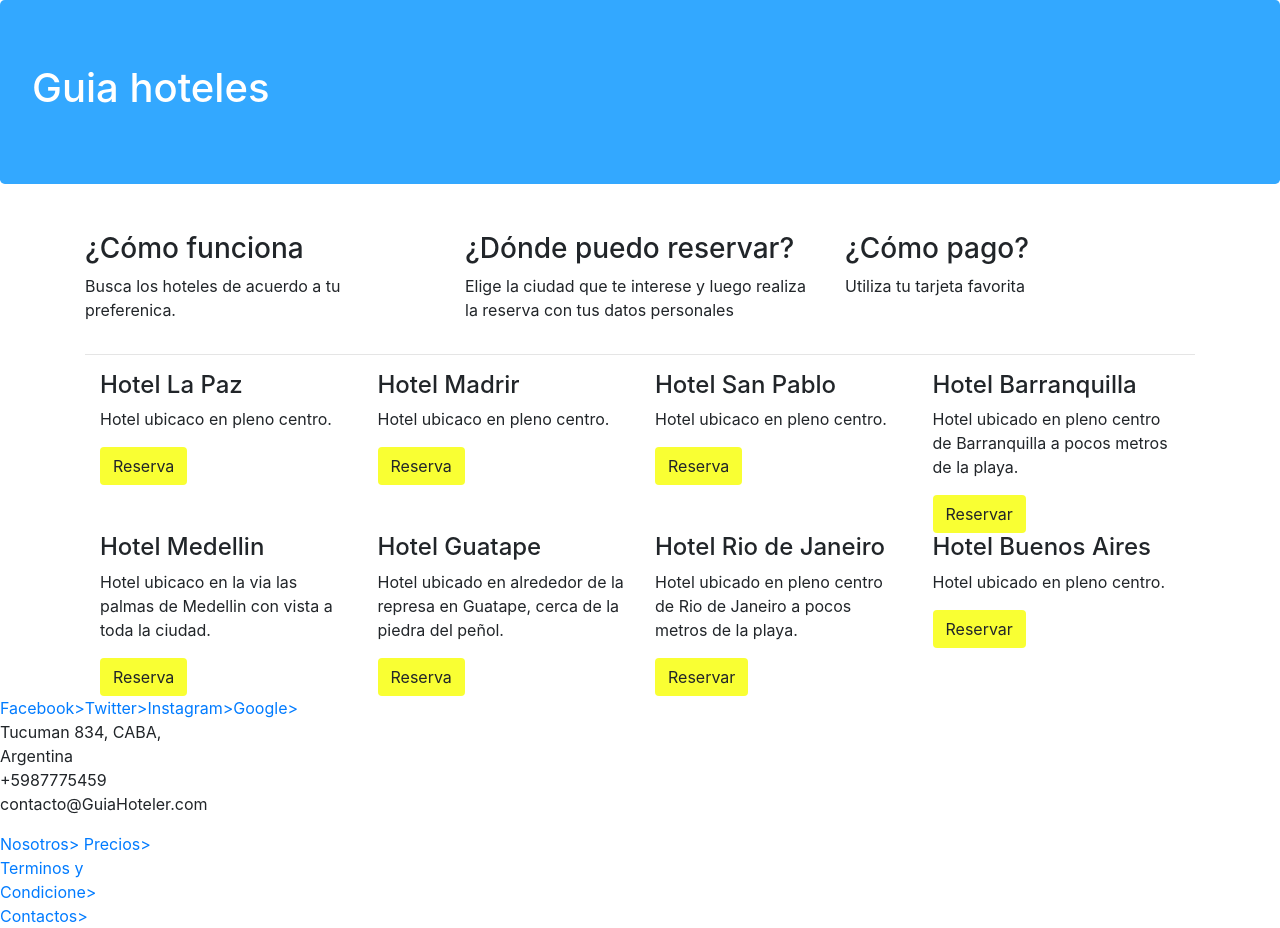
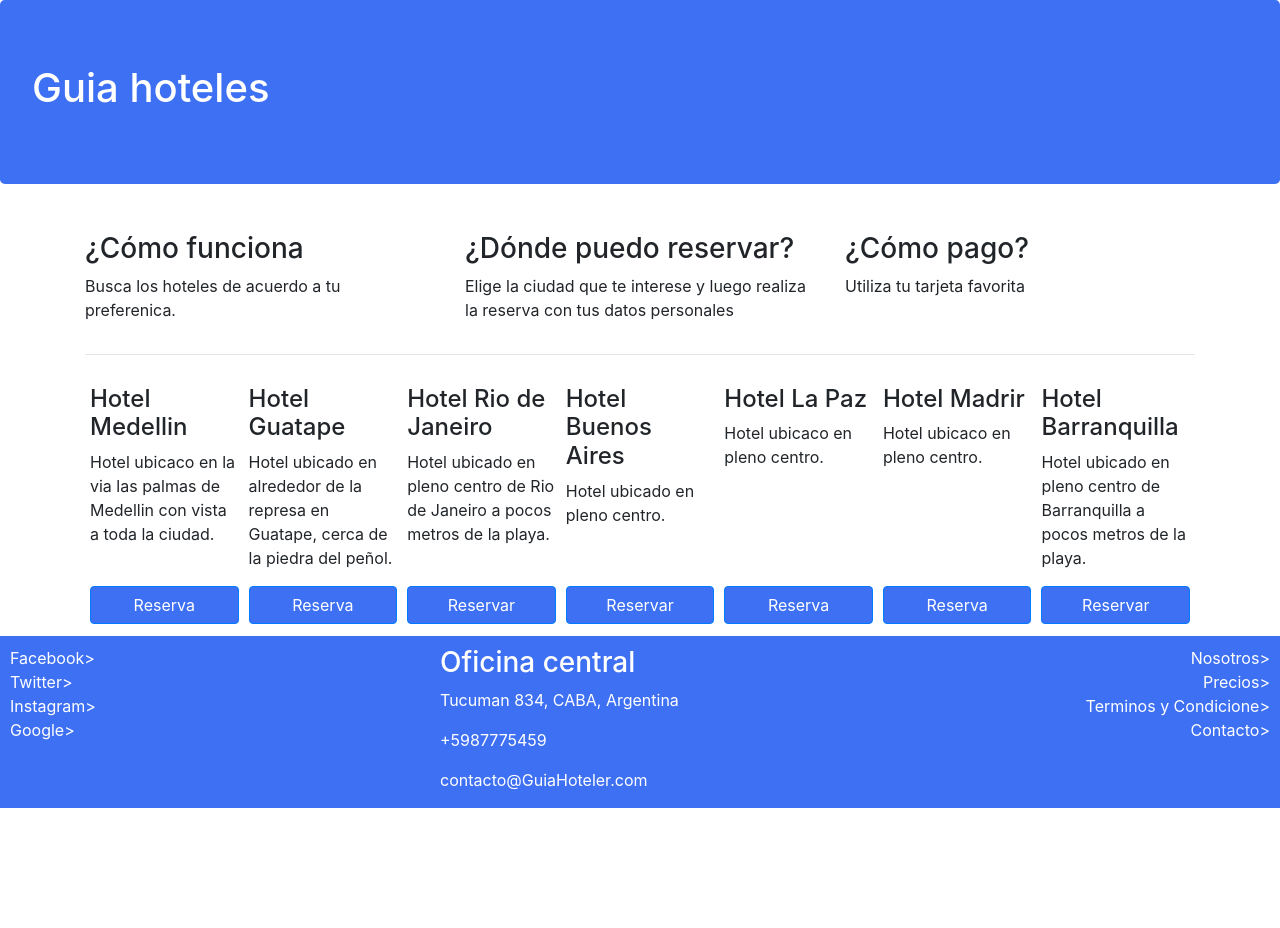
Before and after one commit to FranklinZ12/FirstWeb-with-Bootstrap, a website: page index.html in a window 1280 px wide. After the commit the page ends 808 px from the top, so only its background shows below. Drawn offline with nearby package versions, Linux system fonts and the light colour scheme.

Commit message:
se agregaron estilos con flex  y footer

```diff
--- a/css/Main.css
+++ b/css/Main.css
@@ -1,15 +1,27 @@
 .jumbotron{
-	background-color: rgb(51, 168, 255);
+	background-color: rgb(62, 112, 243);
 	color:white;
 }
 
 .btn{
-	background-color: rgb(249, 255, 51);
+	background-color: rgb(62, 112, 243);
+	color: rgb(255, 255, 255);
 }
 
-.footer{
+footer{
 	padding: 10px 10px 0 10px;
-	background-color: yellow;
+	background-color: rgb(62, 112, 243);
+	color: rgb(255, 255, 255);
 	margin-bottom: 0px;
+	margin-top: 10px;
+}
 
+.card-hotel{
+	flex: 1 150px;
+	padding: 2px 5px 2px 5px;
+	margin-top: 12px;
 }
+
+.btn-reserva{
+	width: 100%;
+}
--- a/index.html
+++ b/index.html
@@ -38,88 +38,111 @@
         </div>
         <hr>
 
-        <div class="d-flex flex-wrap flex-wrap-reverse">
-            <div class="col-sm-3">
+        <div class = "d-flex flex-wrap flex-wrap-reverse">
+            <div class = "card-hotel d-flex flex-column justify-content-between">
+                <div>
                     <h4> Hotel Medellin</h4>
                     <p> Hotel ubicaco en la via las palmas de Medellin con vista a toda la ciudad.</p>
-                <button class="btn"> Reserva</button>
                 </div>
-            <div class="col-sm-3">
+                <div>
+                    <button class="btn btn-primary btn-reserva"> Reserva</button>
+                </div>
+            </div>
+
+            <div class = "card-hotel d-flex flex-column justify-content-between">
+                <div>
                     <h4> Hotel Guatape</h4>
                     <p> Hotel ubicado en alrededor de la represa en Guatape, cerca de la piedra del peñol.</p>
-                <button class="btn"> Reserva</button>
                 </div>
-            <div class="col-sm-3">
+                <div>
+                    <button class="btn btn-primary btn-reserva"> Reserva</button>
+                </div>
+            </div>
+
+            <div class = "card-hotel d-flex flex-column justify-content-between">
+                <div>
                     <h4> Hotel Rio de Janeiro</h4>
                     <p> Hotel ubicado en pleno centro de Rio de Janeiro a pocos metros de la playa.</p>
-                <button class="btn"> Reservar</button>
                 </div>
-            <div class="col-sm-3">
+                <div>
+                    <button class="btn btn-primary btn-reserva"> Reservar</button>
+                </div>
+            </div>
+
+            <div class = "card-hotel d-flex flex-column justify-content-between">
+                <div>
                     <h4> Hotel Buenos Aires</h4>
                     <p> Hotel ubicado en pleno centro.</p>
-                <button class="btn"> Reservar</button>
                 </div>
-            <div class="col-sm-3">
+                <div>
+                    <button class="btn btn-primary btn-reserva"> Reservar</button>
+                </div>
+            </div>
+
+            <div class = "card-hotel d-flex flex-column justify-content-between">
+                <div>
                     <h4> Hotel La Paz</h4>
                     <p> Hotel ubicaco en pleno centro.</p>
-                <button class="btn"> Reserva</button>
                 </div>
-            <div class="col-sm-3">
+                <div>
+                    <button class="btn btn-primary btn-reserva"> Reserva</button>
+                </div>
+            </div>
+
+            <div class = "card-hotel d-flex flex-column justify-content-between">
+                <div>
                     <h4> Hotel Madrir</h4>
                     <p> Hotel ubicaco en pleno centro.</p>
-                <button class="btn"> Reserva</button>
                 </div>
-            <div class="col-sm-3">
-                <h4> Hotel San Pablo</h4>
-                <p> Hotel ubicaco en pleno centro.</p>
-                <button class="btn"> Reserva</button>
+                <div>
+                    <button class="btn btn-primary btn-reserva"> Reserva</button>
                 </div>
-             <div class="col-sm-3">
+            </div>
+
+            <div class = "card-hotel d-flex flex-column justify-content-between">
+                <div>
                     <h4> Hotel Barranquilla</h4>
                     <p> Hotel ubicado en pleno centro de Barranquilla a pocos metros de la playa.</p>
-                <button class="btn"> Reservar</button>
+                </div>
+                <div>
+                    <button class="btn btn-primary btn-reserva"> Reservar</button>
+                </div>
             </div>
         </div>
     </div>
 
-    <div class="row">
     <footer>
-            <div class="col-sm-4 d-flex flex-columna">
-                <a href="https://www.facebook.com">Facebook></a>
-                <a href="https://www.twitter.com">Twitter></a>
-                 <a href="https://www.instagram.com">Instagram></a>
-                <a href="https://www.google.com">Google></a>
+        <div class = "row">
+             <div class = "col-sm-4 d-flex flex-column">
+                <a href = "https://www.facebook.com" style="color: white">Facebook></a>
+                <a href = "https://www.twitter.com" style="color: white">Twitter></a>
+                <a href = "https://www.instagram.com" style="color: white">Instagram></a>
+                <a href = "https://www.google.com" style="color: white">Google></a>
             </div>
-            <div class="col-sm-4">
+            <div class = "col-sm-4">
                  <address>
-                    Tucuman 834, CABA, Argentina
-                    +5987775459
-                    contacto@GuiaHoteler.com
+                    <h3>Oficina central</h3>
+                    <p>Tucuman 834, CABA, Argentina</p>
+                    <p>+5987775459</p>
+                    <p>contacto@GuiaHoteler.com</p>
                 </address>
                </div>
-            <div class="col-sm-4">
-                <a href="https://www.facebook.com">Nosotros></a>
-                <a href="https://www.twitter.com">Precios></a>
-                <a href="https://www.instagram.com">Terminos y Condicione></a>
-                <a href="https://www.google.com">Contactos></a>
+            <div class = "col-sm-4 d-flex flex-column align-items-end">
+                <a href = "https://www.facebook.com" style="color: white">Nosotros></a>
+                <a href = "https://www.twitter.com" style="color: white">Precios></a>
+                <a href = "https://www.instagram.com" style="color: white">Terminos y Condicione></a>
+                <a href = "https://www.google.com" style="color: white">Contacto></a>
             </div>
-            <div class="col-sm-4"></div>
+        </div>
     </footer>
-    </div>
-
 
 
     <!-- Optional JavaScript; choose one of the two! -->
 
     <!-- Option 1: jQuery and Bootstrap Bundle (includes Popper) -->
-    <script src="node_modules/jquery/dist/jquery.min.js"></script>
-    <script src="node_modules/popper.js/dist/popper.min.js"></script>
-    <script src="node_modules/bootstrap/dist/js/bootstrap.min.js"></script>
+    <script src = "node_modules/jquery/dist/jquery.min.js"></script>
+    <script src = "node_modules/popper.js/dist/popper.min.js"></script>
+    <script src = "node_modules/bootstrap/dist/js/bootstrap.min.js"></script>
 
-    <!-- Option 2: jQuery, Popper.js, and Bootstrap JS
-    <script src="https://code.jquery.com/jquery-3.5.1.slim.min.js" integrity="sha384-DfXdz2htPH0lsSSs5nCTpuj/zy4C+OGpamoFVy38MVBnE+IbbVYUew+OrCXaRkfj" crossorigin="anonymous"></script>
-    <script src="https://cdn.jsdelivr.net/npm/popper.js@1.16.1/dist/umd/popper.min.js" integrity="sha384-9/reFTGAW83EW2RDu2S0VKaIzap3H66lZH81PoYlFhbGU+6BZp6G7niu735Sk7lN" crossorigin="anonymous"></script>
-    <script src="https://cdn.jsdelivr.net/npm/bootstrap@4.5.3/dist/js/bootstrap.min.js" integrity="sha384-w1Q4orYjBQndcko6MimVbzY0tgp4pWB4lZ7lr30WKz0vr/aWKhXdBNmNb5D92v7s" crossorigin="anonymous"></script>
-    -->
   </body>
 </html>
```
Lines whose indentation alone changed are shown as unchanged.
